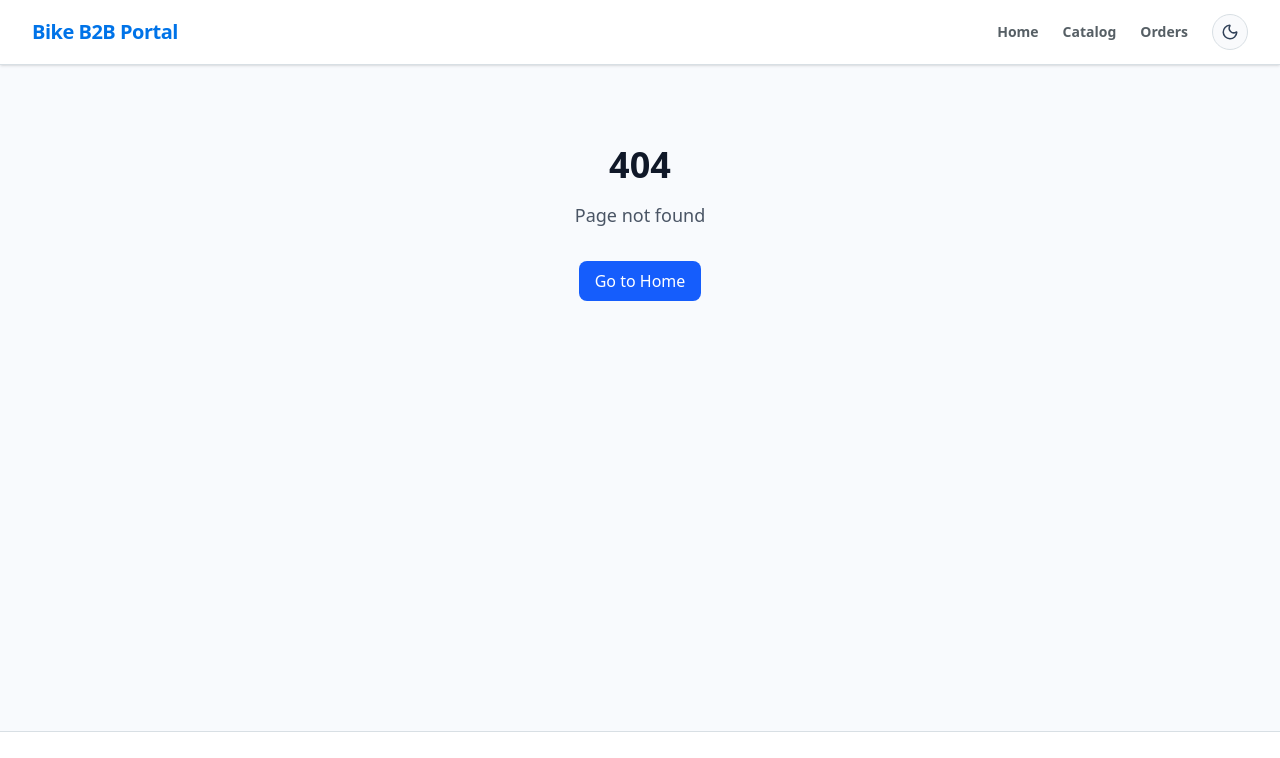
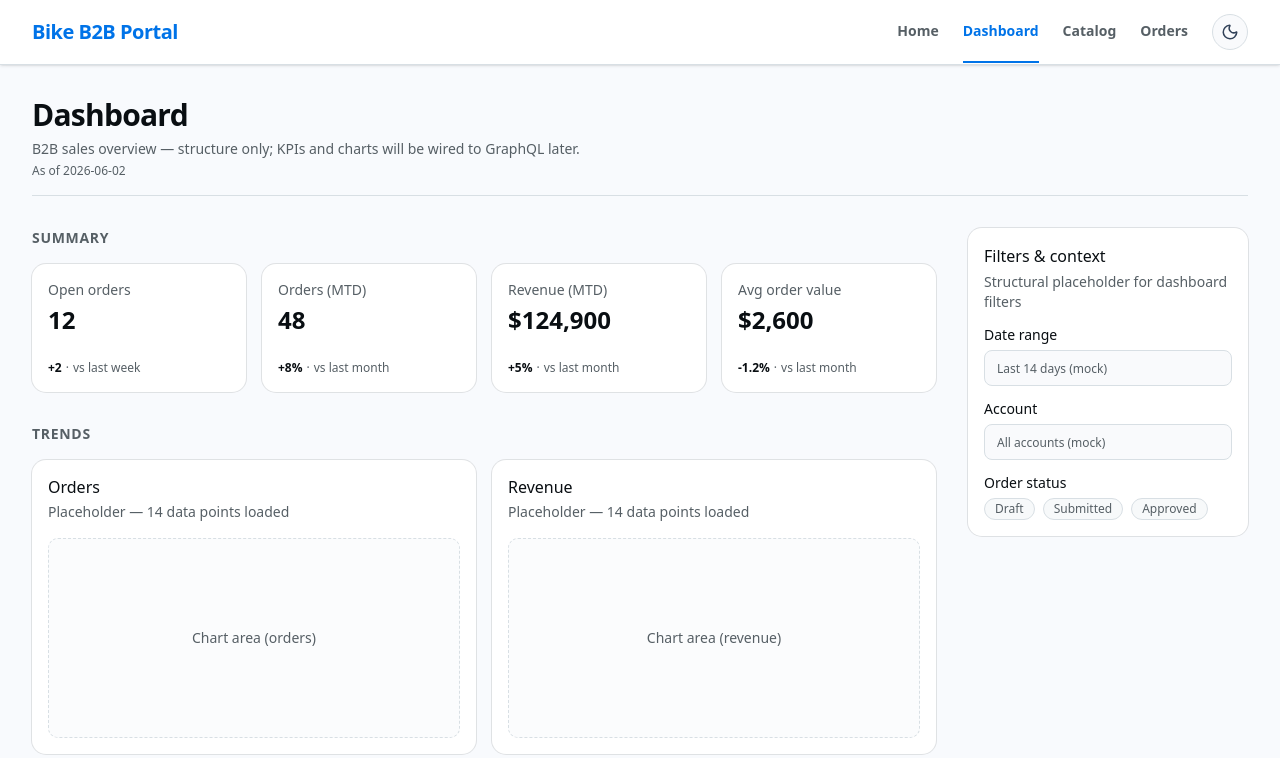
Before and after one commit to FelipeSEugenio/bike-b2b-salesforce-react, a React (Vite) app in the folder force-app/main/default/uiBundles/bikeB2BReactApp/: page /dashboard in a window 1280 px wide. Before the commit this address had no page. Shown: the top 758 px of the page. Built offline with nearby package versions, Linux system fonts and the light colour scheme.

Commit message:
feat(dashboard): add navigable dashboard foundation with mocked data

```diff
--- a/force-app/main/default/uiBundles/bikeB2BReactApp/src/app/routes.tsx
+++ b/force-app/main/default/uiBundles/bikeB2BReactApp/src/app/routes.tsx
@@ -3,6 +3,7 @@ import AppLayout from '@/shared/components/layout/AppLayout';
 import HomePage from './pages/HomePage';
 import CatalogPage from '@/features/bikes/components/CatalogPage';
 import OrdersPage from '@/features/orders/components/OrdersPage';
+import DashboardPage from '@/features/dashboard/components/DashboardPage';
 import NotFound from './pages/NotFoundPage';
 
 export const routes: RouteObject[] = [
@@ -23,6 +24,10 @@ export const routes: RouteObject[] = [
         element: <OrdersPage />,
       },
       {
+        path: 'dashboard',
+        element: <DashboardPage />,
+      },
+      {
         path: '*',
         element: <NotFound />,
       },
--- /dev/null
+++ b/force-app/main/default/uiBundles/bikeB2BReactApp/src/features/dashboard/components/DashboardChartPlaceholder.tsx
@@ -0,0 +1,41 @@
+import React from 'react';
+import {
+  Card,
+  CardContent,
+  CardDescription,
+  CardHeader,
+  CardTitle,
+} from '@/shared/components/ui/card';
+import type { DashboardTrendSeries } from '../types/dashboardTypes';
+
+interface DashboardChartPlaceholderProps {
+  series: DashboardTrendSeries;
+}
+
+const DashboardChartPlaceholder: React.FC<DashboardChartPlaceholderProps> = ({
+  series,
+}) => {
+  const pointCount = series.points.length;
+
+  return (
+    <Card className="h-full">
+      <CardHeader>
+        <CardTitle>{series.label}</CardTitle>
+        <CardDescription>
+          {/* TODO: Replace with chart library (e.g. orders/revenue over time). */}
+          Placeholder — {pointCount} data points loaded
+        </CardDescription>
+      </CardHeader>
+      <CardContent>
+        <div
+          className="flex min-h-[200px] items-center justify-center rounded-lg border border-dashed border-border bg-muted/20 text-sm text-muted-foreground"
+          aria-hidden
+        >
+          Chart area ({series.id})
+        </div>
+      </CardContent>
+    </Card>
+  );
+};
+
+export default DashboardChartPlaceholder;
--- /dev/null
+++ b/force-app/main/default/uiBundles/bikeB2BReactApp/src/features/dashboard/components/DashboardFiltersPanel.tsx
@@ -0,0 +1,58 @@
+import React from 'react';
+import {
+  Card,
+  CardContent,
+  CardDescription,
+  CardHeader,
+  CardTitle,
+} from '@/shared/components/ui/card';
+import { Label } from '@/shared/components/ui/label';
+
+const DashboardFiltersPanel: React.FC = () => {
+  return (
+    <Card className="lg:sticky lg:top-24">
+      <CardHeader>
+        <CardTitle className="text-base">Filters & context</CardTitle>
+        <CardDescription>
+          {/* TODO: Wire date range, account, and status filters. */}
+          Structural placeholder for dashboard filters
+        </CardDescription>
+      </CardHeader>
+      <CardContent className="space-y-4">
+        <div className="space-y-2">
+          <Label htmlFor="dashboard-date-range">Date range</Label>
+          <div
+            id="dashboard-date-range"
+            className="h-9 rounded-md border border-border bg-muted/30 px-3 text-xs leading-9 text-muted-foreground"
+          >
+            Last 14 days (mock)
+          </div>
+        </div>
+        <div className="space-y-2">
+          <Label htmlFor="dashboard-account">Account</Label>
+          <div
+            id="dashboard-account"
+            className="h-9 rounded-md border border-border bg-muted/30 px-3 text-xs leading-9 text-muted-foreground"
+          >
+            All accounts (mock)
+          </div>
+        </div>
+        <div className="space-y-2">
+          <Label>Order status</Label>
+          <div className="flex flex-wrap gap-2">
+            {['Draft', 'Submitted', 'Approved'].map((status) => (
+              <span
+                key={status}
+                className="inline-flex rounded-full border border-border bg-muted/40 px-2.5 py-0.5 text-xs font-medium text-muted-foreground"
+              >
+                {status}
+              </span>
+            ))}
+          </div>
+        </div>
+      </CardContent>
+    </Card>
+  );
+};
+
+export default DashboardFiltersPanel;
--- /dev/null
+++ b/force-app/main/default/uiBundles/bikeB2BReactApp/src/features/dashboard/components/DashboardKpiCard.tsx
@@ -0,0 +1,37 @@
+import React from 'react';
+import {
+  Card,
+  CardContent,
+  CardDescription,
+  CardHeader,
+  CardTitle,
+} from '@/shared/components/ui/card';
+import type { DashboardKpi } from '../types/dashboardTypes';
+
+interface DashboardKpiCardProps {
+  kpi: DashboardKpi;
+}
+
+const DashboardKpiCard: React.FC<DashboardKpiCardProps> = ({ kpi }) => {
+  return (
+    <Card>
+      <CardHeader className="pb-2">
+        <CardDescription>{kpi.label}</CardDescription>
+        <CardTitle className="text-2xl font-extrabold tabular-nums">
+          {kpi.displayValue}
+        </CardTitle>
+      </CardHeader>
+      {(kpi.displayDelta || kpi.helperText) && (
+        <CardContent className="pt-0 text-xs text-muted-foreground">
+          {kpi.displayDelta && (
+            <span className="font-semibold text-foreground">{kpi.displayDelta}</span>
+          )}
+          {kpi.displayDelta && kpi.helperText && <span className="mx-1">·</span>}
+          {kpi.helperText}
+        </CardContent>
+      )}
+    </Card>
+  );
+};
+
+export default DashboardKpiCard;
--- /dev/null
+++ b/force-app/main/default/uiBundles/bikeB2BReactApp/src/features/dashboard/components/DashboardPage.tsx
@@ -0,0 +1,88 @@
+import React from 'react';
+import { useDashboardSummary } from '../hooks/useDashboardSummary';
+import { useDashboardTrends } from '../hooks/useDashboardTrends';
+import DashboardKpiCard from './DashboardKpiCard';
+import DashboardChartPlaceholder from './DashboardChartPlaceholder';
+import DashboardFiltersPanel from './DashboardFiltersPanel';
+
+const DashboardPage: React.FC = () => {
+  const { summary, loading: summaryLoading, error: summaryError } = useDashboardSummary();
+  const { trends, loading: trendsLoading, error: trendsError } = useDashboardTrends();
+
+  const loading = summaryLoading || trendsLoading;
+  const error = summaryError ?? trendsError;
+
+  return (
+    <div className="space-y-8">
+      <header className="border-b border-border pb-4">
+        <h1 className="text-3xl font-extrabold text-foreground tracking-tight">Dashboard</h1>
+        <p className="mt-1.5 text-muted-foreground text-sm">
+          B2B sales overview — structure only; KPIs and charts will be wired to GraphQL later.
+        </p>
+        {summary?.asOfDateISO && !loading && (
+          <p className="mt-1 text-xs text-muted-foreground">As of {summary.asOfDateISO}</p>
+        )}
+      </header>
+
+      {loading && (
+        <div className="flex items-center gap-3 py-2">
+          <div className="animate-spin rounded-full h-5 w-5 border-b-2 border-primary" />
+          <span className="text-muted-foreground text-sm font-medium">Loading dashboard...</span>
+        </div>
+      )}
+
+      {error && !loading && (
+        <div className="bg-destructive/10 border border-destructive/20 p-4 rounded-lg flex gap-3 text-destructive">
+          <div className="text-sm font-medium">
+            Something went wrong while loading the dashboard:{' '}
+            <span className="font-semibold">{error}</span>
+          </div>
+        </div>
+      )}
+
+      {!loading && !error && (
+        <div className="grid grid-cols-1 lg:grid-cols-[1fr_280px] gap-8 items-start">
+          <div className="space-y-8 min-w-0">
+            <section aria-label="Summary KPIs" className="space-y-4">
+              <h2 className="text-sm font-semibold text-muted-foreground uppercase tracking-wider">
+                Summary
+              </h2>
+              <div className="grid grid-cols-1 sm:grid-cols-2 xl:grid-cols-4 gap-4">
+                {summary?.kpis.map((kpi) => (
+                  <DashboardKpiCard key={kpi.id} kpi={kpi} />
+                ))}
+              </div>
+            </section>
+
+            <section aria-label="Charts and tables" className="space-y-4">
+              <h2 className="text-sm font-semibold text-muted-foreground uppercase tracking-wider">
+                Trends
+              </h2>
+              <div className="grid grid-cols-1 md:grid-cols-2 gap-4">
+                {trends?.series.map((series) => (
+                  <DashboardChartPlaceholder key={series.id} series={series} />
+                ))}
+              </div>
+              <CardTablePlaceholder />
+            </section>
+          </div>
+
+          <aside aria-label="Filters and context" className="w-full">
+            <DashboardFiltersPanel />
+          </aside>
+        </div>
+      )}
+    </div>
+  );
+};
+
+/** TODO: Replace with orders overview table fed by getDashboardOrdersOverview(). */
+function CardTablePlaceholder() {
+  return (
+    <div className="rounded-xl border border-dashed border-border bg-card p-8 text-center text-sm text-muted-foreground">
+      Table area — orders overview placeholder
+    </div>
+  );
+}
+
+export default DashboardPage;
--- /dev/null
+++ b/force-app/main/default/uiBundles/bikeB2BReactApp/src/features/dashboard/hooks/useDashboardSummary.ts
@@ -0,0 +1,40 @@
+import { useState, useEffect } from 'react';
+import { getDashboardSummary } from '../services/dashboardService';
+import type { DashboardSummary } from '../types/dashboardTypes';
+
+export function useDashboardSummary() {
+  const [summary, setSummary] = useState<DashboardSummary | null>(null);
+  const [loading, setLoading] = useState(true);
+  const [error, setError] = useState<string | null>(null);
+
+  useEffect(() => {
+    let active = true;
+
+    async function load() {
+      try {
+        setLoading(true);
+        const data = await getDashboardSummary();
+        if (active) {
+          setSummary(data);
+          setError(null);
+        }
+      } catch (err) {
+        console.error('Error loading dashboard summary:', err);
+        if (active) {
+          setError(err instanceof Error ? err.message : 'An unknown error occurred');
+        }
+      } finally {
+        if (active) {
+          setLoading(false);
+        }
+      }
+    }
+
+    load();
+    return () => {
+      active = false;
+    };
+  }, []);
+
+  return { summary, loading, error };
+}
--- /dev/null
+++ b/force-app/main/default/uiBundles/bikeB2BReactApp/src/features/dashboard/hooks/useDashboardTrends.ts
@@ -0,0 +1,40 @@
+import { useState, useEffect } from 'react';
+import { getDashboardTrends } from '../services/dashboardService';
+import type { DashboardTrends } from '../types/dashboardTypes';
+
+export function useDashboardTrends() {
+  const [trends, setTrends] = useState<DashboardTrends | null>(null);
+  const [loading, setLoading] = useState(true);
+  const [error, setError] = useState<string | null>(null);
+
+  useEffect(() => {
+    let active = true;
+
+    async function load() {
+      try {
+        setLoading(true);
+        const data = await getDashboardTrends();
+        if (active) {
+          setTrends(data);
+          setError(null);
+        }
+      } catch (err) {
+        console.error('Error loading dashboard trends:', err);
+        if (active) {
+          setError(err instanceof Error ? err.message : 'An unknown error occurred');
+        }
+      } finally {
+        if (active) {
+          setLoading(false);
+        }
+      }
+    }
+
+    load();
+    return () => {
+      active = false;
+    };
+  }, []);
+
+  return { trends, loading, error };
+}
--- a/force-app/main/default/uiBundles/bikeB2BReactApp/src/shared/components/layout/Header.tsx
+++ b/force-app/main/default/uiBundles/bikeB2BReactApp/src/shared/components/layout/Header.tsx
@@ -29,6 +29,7 @@ const Header: React.FC = () => {
 
   const navLinks = [
     { name: 'Home', path: '/' },
+    { name: 'Dashboard', path: '/dashboard' },
     { name: 'Catalog', path: '/catalog' },
     { name: 'Orders', path: '/orders' },
   ];
```
Also changed, not shown: 2 other files (tests, documents, lock files or other folders).
